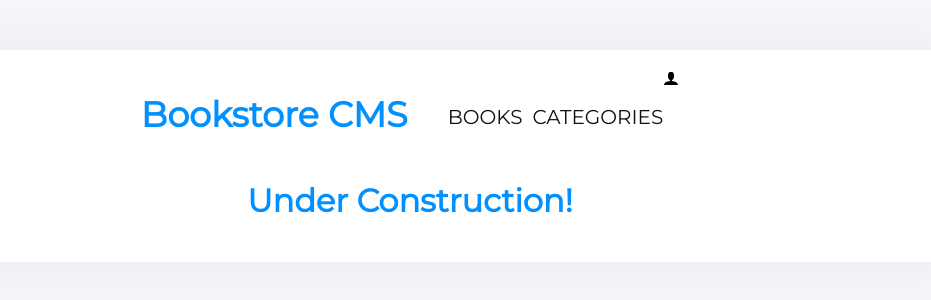
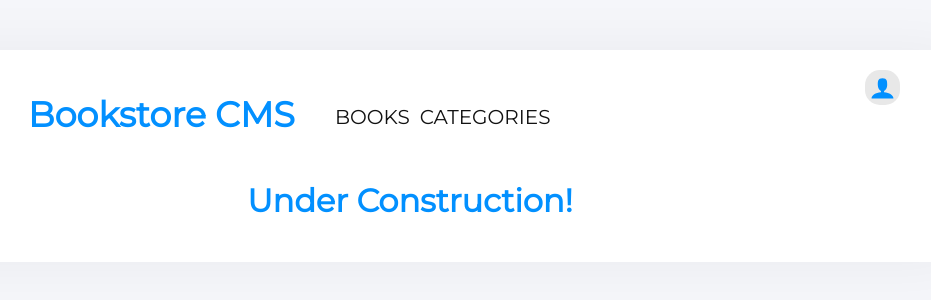
Before and after one commit to thecodechaser/book-store, a React (Create React App) app: page /categories in a window 1280 px wide. Shown: the top 300 px of the page, without its empty margins (230-1161 px from the left). Built offline with nearby package versions, Linux system fonts and the light colour scheme; the HTML template or start-up script is replaced by a standard one; a web font is replaced by a local one.

Commit message:
Apply styles to user icon

```diff
--- a/src/App.css
+++ b/src/App.css
@@ -21,6 +21,8 @@ body {
 /* style for header */
 
 .header {
+  margin-left: 160px;
+  align-self: flex-start;
   display: flex;
 }
 
@@ -42,6 +44,20 @@ body {
   text-decoration: none;
   color: #121212;
   font-family: 'Montserrat', sans-serif;
+}
+
+.user-icon-c {
+  position: absolute;
+  border-radius: 15px;
+  background-color: #e8e8e8;
+  height: 35px;
+  right: 150px;
+}
+
+.user-icon {
+  color: #0290ff;
+  font-size: 25px;
+  padding: 5px;
 }
 
 /* style for books */
--- a/src/components/Header.js
+++ b/src/components/Header.js
@@ -31,7 +31,9 @@ const Header = () => {
 
         </ul>
       </nav>
-      <ImUser />
+      <div className="user-icon-c">
+        <ImUser className="user-icon" />
+      </div>
     </header>
   );
 };
```
